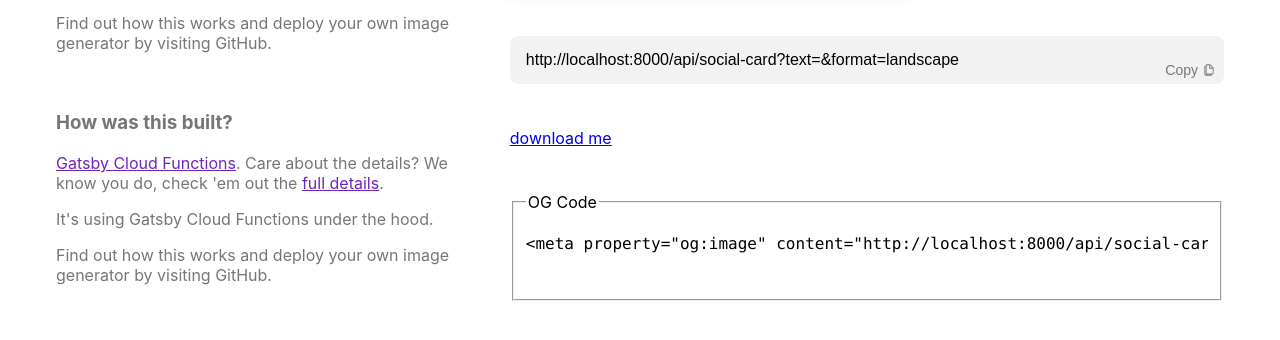
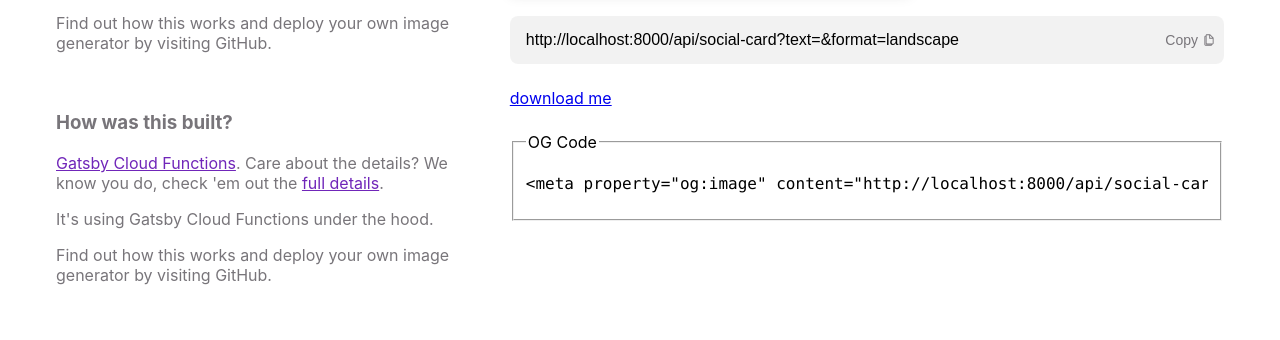
Before and after one commit to gatsby-inc/team-lightning, a Gatsby site: page / in a window 1280 px wide. Shown: the part 408-748 px from the top of the page. Built offline with nearby package versions, Linux system fonts and the light colour scheme; Gatsby itself is replaced by a stand-in of ours.

Commit message:
Right column's gaps shouldn't grow

```diff
--- a/src/pages/index.module.css
+++ b/src/pages/index.module.css
@@ -78,6 +78,7 @@
 .resultWrapper {
   display: grid;
   gap: var(--space-2xl);
+  grid-auto-rows: max-content;
 }
 
 .uiWrapper {
```
